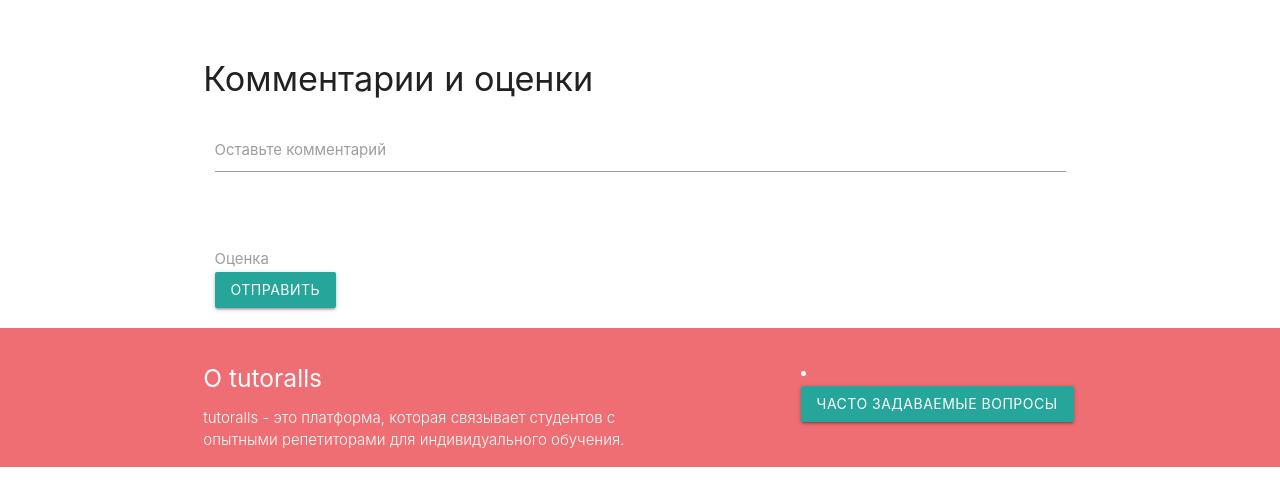
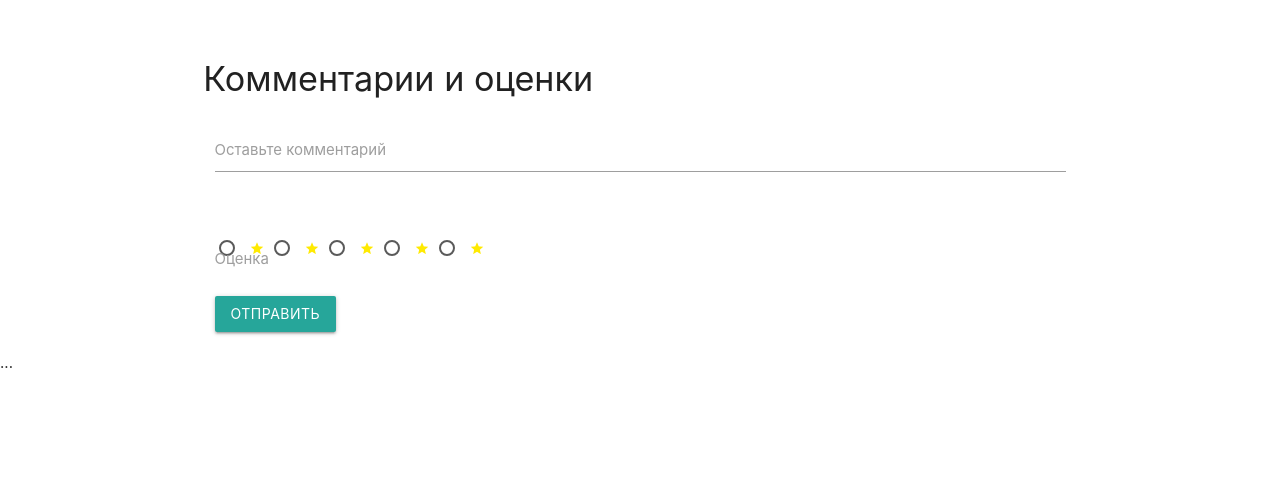
Before and after one commit to RomanQuerty/tutorall, a Django app: template main/templates/main/profile.html in a window 1280 px wide. Shown: the part 792-1279 px from the top of the page. After the commit the page ends 1160 px from the top, so only its background shows below. Run offline with Django 4.2, Linux system fonts and the light colour scheme; the template is opened without the code that fills it, so the values that code supplies are empty.

Commit message:
комментарии 2

```diff
--- a/main/templates/main/profile.html
+++ b/main/templates/main/profile.html
@@ -97,6 +97,7 @@
             color: #ffea00;
             font-size: 20px;
             margin-right: 5px;
+            cursor: pointer;
         }
     </style>
 </head>
@@ -196,14 +197,28 @@
                     </div>
                     <div class="row">
                         <div class="input-field col s12">
-                            <select id="rating" required>
-                                <option value="" disabled selected>Оцените преподавателя</option>
-                                <option value="1">1 звезда</option>
-                                <option value="2">2 звезды</option>
-                                <option value="3">3 звезды</option>
-                                <option value="4">4 звезды</option>
-                                <option value="5">5 звезд</option>
-                            </select>
+                            <div class="rating">
+                                <label>
+                                    <input class="with-gap" name="rating" type="radio" value="1" required />
+                                    <span class="rating-star material-icons">star</span>
+                                </label>
+                                <label>
+                                    <input class="with-gap" name="rating" type="radio" value="2" required />
+                                    <span class="rating-star material-icons">star</span>
+                                </label>
+                                <label>
+                                    <input class="with-gap" name="rating" type="radio" value="3" required />
+                                    <span class="rating-star material-icons">star</span>
+                                </label>
+                                <label>
+                                    <input class="with-gap" name="rating" type="radio" value="4" required />
+                                    <span class="rating-star material-icons">star</span>
+                                </label>
+                                <label>
+                                    <input class="with-gap" name="rating" type="radio" value="5" required />
+                                    <span class="rating-star material-icons">star</span>
+                                </label>
+                            </div>
                             <label>Оценка</label>
                         </div>
                     </div>
@@ -213,23 +228,7 @@
         </div>
     </div>
 </section>
-
-<!-- Секция футера -->
-<footer class="page-footer">
-    <div class="container">
-        <div class="row">
-            <div class="col s12 m6">
-                <h5>О tutoralls</h5>
-                <p class="light">tutoralls - это платформа, которая связывает студентов с опытными репетиторами для индивидуального обучения.</p>
-            </div>
-            <div class="col s12 m4 offset-m2">
-                <p></p>
-                <li><a href="faq" class="waves-effect waves-light btn">Часто задаваемые вопросы</a></li>
-            </div>
-        </div>
-    </div>
-</footer>
-
+...
 <script>
     // Функция для отображения комментариев и оценок
     function showComments(comments) {
@@ -265,8 +264,8 @@
             ratingStars.classList.add('rating-stars');
 
             for (let i = 0; i < comment.rating; i++) {
-                const starIcon = document.createElement('i');
-                starIcon.classList.add('material-icons', 'rating-star');
+                const starIcon = document.createElement('span');
+                starIcon.classList.add('rating-star', 'material-icons');
                 starIcon.textContent = 'star';
                 ratingStars.appendChild(starIcon);
             }
@@ -286,28 +285,31 @@
         event.preventDefault();
 
         const commentText = document.getElementById('comment-text').value;
-        const rating = document.getElementById('rating').value;
+        const rating = document.querySelector('input[name="rating"]:checked').value;
 
         // Отправка данных на сервер с помощью AJAX или другого подходящего метода
-        // Пример использования AJAX с jQuery:
-        $.ajax({
-            url: '/submit-comment',
-            type: 'POST',
-            data: {
-                commentText: commentText,
-                rating: rating
+        // Пример использования Fetch API:
+        fetch('/submit-comment', {
+            method: 'POST',
+            headers: {
+                'Content-Type': 'application/json',
             },
-            success: function(response) {
-                // При успешной отправке, получите ответ от сервера и обновите отображение комментариев
-                const comments = response.comments;
-                showComments(comments);
-            },
-            error: function(error) {
-                console.log(error);
-            }
-        });
+            body: JSON.stringify({ commentText, rating }),
+        })
+            .then(response => response.json())
+            .then(data => {
+                if (data.success) {
+                    // Комментарий и оценка успешно отправлены
+                    // Можно обновить отображение комментариев и оценок
+                    showComments(data.comments);
+                } else {
+                    // Возникла ошибка при отправке комментария и оценки
+                    // Вывести сообщение об ошибке или выполнить другие действия
+                }
+            })
+            .catch(error => {
+                // Возникла ошибка при выполнении запроса
+                // Вывести сообщение об ошибке или выполнить другие действия
+            });
     }
 </script>
-
-</body>
-</html>
```
